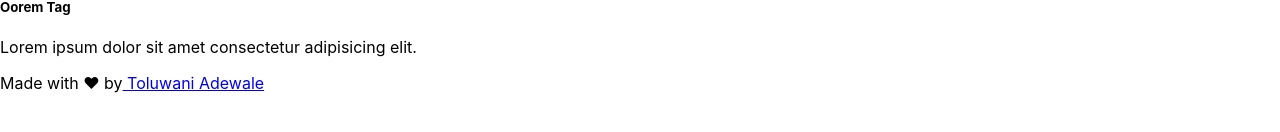
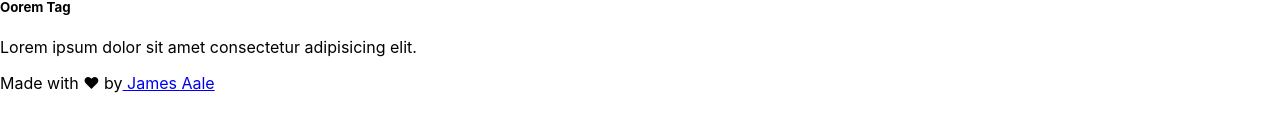
Before and after one commit to andaydin/dot-project, a React (Create React App) app: page / in a window 1280 px wide. Shown: the part 626-758 px from the top of the page. Built offline with nearby package versions, Linux system fonts and the light colour scheme; the HTML template or start-up script is replaced by a standard one.

Commit message:
Update Footer.js

```diff
--- a/src/components/Footer/Footer.js
+++ b/src/components/Footer/Footer.js
@@ -5,7 +5,7 @@ function Footer() {
         <footer class="page-footer font-small blue footer">
 
             <div class="footer-copyright text-center py-3">Made with ❤ by
-        <a href="https://about.me/adewaletoluwani" target="_blank" rel="noopener noreferrer" className="author"> Toluwani Adewale</a>
+        <a href="https://about.me/adewaletoluwani" target="_blank" rel="noopener noreferrer" className="author"> James Aale</a>
             </div>
 
         </footer>
```
